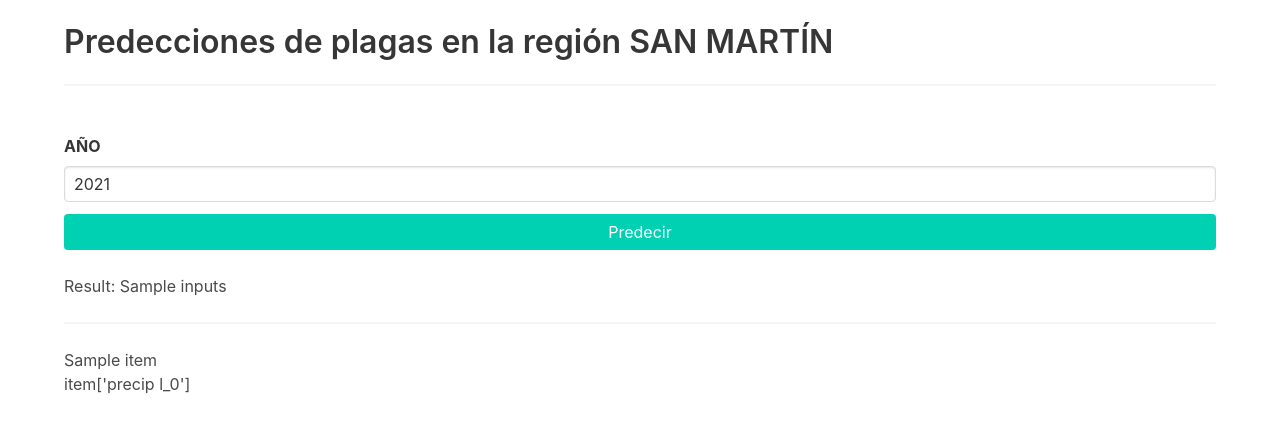
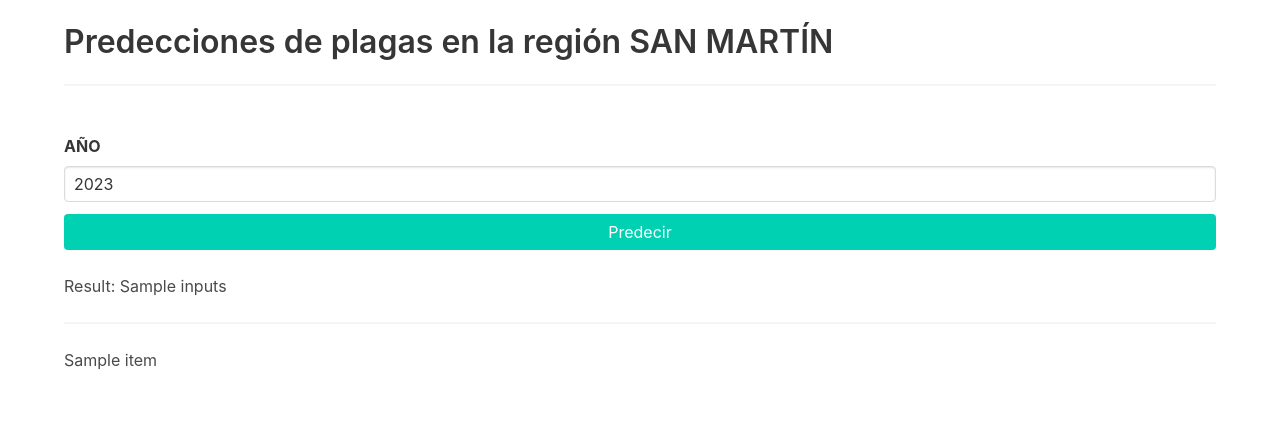
Before and after one commit to PlagaML/plagaa-toheroku, a Flask app: template templates/index.html in a window 1280 px wide. Shown: the top 433 px of the page. Run offline with Flask 2, Linux system fonts and the light colour scheme; the template is opened without the code that fills it: most values are stand-ins (such as "Sample title", 1, 10 or a date in 2020).

Commit message:
con el nuevo modelo

```diff
--- a/app.py
+++ b/app.py
@@ -18,21 +18,23 @@ model_file_path = os.path.join(my_dir, 'model.pickle')
 scaler_file_path = os.path.join(my_dir, 'scaler.pickle')
 
 #final selected data
-feature_names = ['temp_max l_4', 'precip l_5', 'temp_max l_2', 'temp_min l_1', 'temp_prom l_3',
-                 'temp_min l_3', 'temp_min l_4', 'temp_min l_2', 'temp_prom l_2',
-                'provincia']
-numeric_feature_names = ['temp_max l_4', 'precip l_5', 'temp_max l_2', 'temp_min l_1',
-       'temp_prom l_3', 'temp_min l_3', 'temp_min l_4', 'temp_min l_2',
-       'temp_prom l_2']
-categor_feature_names = ['provincia']
+#feature_names = ['precip l_0', 'temp_prom l_0','precip l_5', 'temp_prom l_5', 'provincia']
+feature_names = ['latitud', 'longitud', 'precip l_0', 'temp_max l_0', 'temp_min l_0', 'temp_max l_2', 'temp_min l_2', 'precip l_2']
+#numeric_feature_names = ['precip l_0', 'temp_prom l_0', 'precip l_5', 'temp_prom l_5']
+numeric_feature_names = ['latitud', 'longitud', 'precip l_0', 'temp_max l_0', 'temp_min l_0', 'temp_max l_2', 'temp_min l_2', 'precip l_2']
+
+#categor_feature_names = ['provincia']
+categor_feature_names = []
+
 outcome_name = ['TARGET']
 
-categorical_engineered_features=['provincia_SAN MARTIN',
- 'provincia_PICOTA',
- 'provincia_MOYOBAMBA',
- 'provincia_BELLAVISTA',
- 'provincia_RIOJA',
- 'provincia_TOCACHE']
+#categorical_engineered_features=['provincia_SAN MARTIN',
+# 'provincia_PICOTA',
+# 'provincia_MOYOBAMBA',
+# 'provincia_BELLAVISTA',
+# 'provincia_RIOJA',
+# 'provincia_TOCACHE']
+categorical_engineered_features = []
 
 
 @app.route('/api/predict', methods=['GET','POST'])
@@ -41,13 +43,13 @@ def api_predict():
     """
     if request.method == 'POST':  #this block is only entered when the form is submitted
 
-        req_data = request.get_json ()
-        if not req_data:
-            return jsonify(error="request body cannot be empty"), 400
-        anho = req_data['anho']
+        #req_data = request.get_json ()
+        #if not req_data:
+        #    return jsonify(error="request body cannot be empty2"), 400
+        #anho = req_data['anho']
 
         features = {
-            'anho': anho
+            'anho': 2023
         }
 
         #Load the saved model
@@ -58,15 +60,16 @@ def api_predict():
 
 
 
+        '''new_data = pd.DataFrame([
+        {'Name': 'M 3', 'precip l_0': 22.068888, 'temp_prom l_0': 26.891296, 'precip l_5': 0.056287, 'temp_prom l_5': 28.582603, 'provincia': 'SAN MARTIN'},
+        {'Name': 'M 1', 'precip l_0': 2.736914, 'temp_prom l_0': 26.846750, 'precip l_5': 13.684924, 'temp_prom l_5': 23.525642, 'provincia': 'PICOTA'},
+        {'Name': 'M 2', 'precip l_0': 2.736914, 'temp_prom l_0': 26.846750, 'precip l_5': 13.684924, 'temp_prom l_5': 23.525642, 'provincia': 'PICOTA'},
+
+        ])'''
         new_data = pd.DataFrame([
-        {'temp_max l_4': 27.303525, 'precip l_5': 5.453901, 'temp_max l_2': 33.722817, 'temp_min l_1': 21.857262, 'temp_prom l_3': 25.483028, 'temp_min l_3': 21.190212, 'temp_min l_4': 21.686244, 'temp_min l_2': 21.037416, 'temp_prom l_2': 27.380116, 'provincia': 'BELLAVISTA' },
-{'temp_max l_4': 30.221358, 'precip l_5': 22.944548, 'temp_max l_2': 31.381693, 'temp_min l_1': 22.960336, 'temp_prom l_3': 27.196949, 'temp_min l_3': 23.375591, 'temp_min l_4': 22.978642, 'temp_min l_2': 23.566438  , 'temp_prom l_2': 27.474066, 'provincia': 'SAN MARTIN' },
-{'temp_max l_4': 30.876208, 'precip l_5': 3.793558, 'temp_max l_2': 31.280876, 'temp_min l_1': 20.371897, 'temp_prom l_3': 25.245815, 'temp_min l_3': 19.853952, 'temp_min l_4': 20, 'temp_min l_2': 20, 'temp_prom l_2': 20, 'provincia': 'RIOJA' },
-{'temp_max l_4': 29, 'precip l_5': 0.6, 'temp_max l_2': 28, 'temp_min l_1': 20, 'temp_prom l_3': 24, 'temp_min l_3': 20, 'temp_min l_4': 20, 'temp_min l_2': 20, 'temp_prom l_2': 24, 'provincia': 'MOYOBAMBA' },
 
-{'temp_max l_4': 27.303525, 'precip l_5': 5.453901, 'temp_max l_2': 33.722817, 'temp_min l_1': 21.857262, 'temp_prom l_3': 25.483028, 'temp_min l_3': 21.190212, 'temp_min l_4': 21.686244, 'temp_min l_2': 21.037416, 'temp_prom l_2': 27.380116, 'provincia': 'PICOTA' },
-{'temp_max l_4': 27.303525, 'precip l_5': 5.453901, 'temp_max l_2': 33.722817, 'temp_min l_1': 21.857262, 'temp_prom l_3': 25.483028, 'temp_min l_3': 21.190212, 'temp_min l_4': 21.686244, 'temp_min l_2': 21.037416, 'temp_prom l_2': 27.380116, 'provincia': 'TOCACHE' },
-
+        {'latitud': 354860, 'longitud': 9271177, 'precip l_0': 2.271762, 'temp_max l_0': 31.162016, 'temp_min l_0': 20.965277, 'temp_max l_2': 32.038571, 'temp_min l_2': 20.915900, 'precip l_2': 1.013100},
+        {'latitud': 353419, 'longitud': 9271645, 'precip l_0': 0, 'temp_max l_0': 28.029667, 'temp_min l_0': 20.262200, 'temp_max l_2': 31.262200, 'temp_min l_2': 23.347366, 'precip l_2': 11.307649}
 
         ])
         print(new_data)
@@ -89,6 +92,7 @@ def api_predict():
         for feature in missing_features:
             # add zeros since feature is absent in these data samples
             prediction_features[feature] = [0] * len(prediction_features)
+
 
         # view final feature set
         print(prediction_features)
@@ -129,14 +133,16 @@ def predict():
         model = cargarModeloSiEsNecesario()
         scaler = cargarScalerSiEsNecesario()
 
+        '''new_data = pd.DataFrame([
+        {'Name': 'M 3', 'precip l_0': 22.068888, 'temp_prom l_0': 26.891296, 'precip l_5': 0.056287, 'temp_prom l_5': 28.582603, 'provincia': 'SAN MARTIN'},
+        {'Name': 'M 1', 'precip l_0': 2.736914, 'temp_prom l_0': 26.846750, 'precip l_5': 13.684924, 'temp_prom l_5': 23.525642, 'provincia': 'PICOTA'},
+        {'Name': 'M 2', 'precip l_0': 2.736914, 'temp_prom l_0': 26.846750, 'precip l_5': 13.684924, 'temp_prom l_5': 23.525642, 'provincia': 'PICOTA'},
+
+        ])'''
         new_data = pd.DataFrame([
-      {'temp_max l_4': 27.303525, 'precip l_5': 5.453901, 'temp_max l_2': 33.722817, 'temp_min l_1': 21.857262, 'temp_prom l_3': 25.483028, 'temp_min l_3': 21.190212, 'temp_min l_4': 21.686244, 'temp_min l_2': 21.037416, 'temp_prom l_2': 27.380116, 'provincia': 'BELLAVISTA' },
-{'temp_max l_4': 30.221358, 'precip l_5': 22.944548, 'temp_max l_2': 31.381693, 'temp_min l_1': 22.960336, 'temp_prom l_3': 27.196949, 'temp_min l_3': 23.375591, 'temp_min l_4': 22.978642, 'temp_min l_2': 23.566438  , 'temp_prom l_2': 27.474066, 'provincia': 'SAN MARTIN' },
-{'temp_max l_4': 30.876208, 'precip l_5': 3.793558, 'temp_max l_2': 31.280876, 'temp_min l_1': 20.371897, 'temp_prom l_3': 25.245815, 'temp_min l_3': 19.853952, 'temp_min l_4': 20, 'temp_min l_2': 20, 'temp_prom l_2': 20, 'provincia': 'RIOJA' },
-{'temp_max l_4': 29, 'precip l_5': 0.6, 'temp_max l_2': 28, 'temp_min l_1': 20, 'temp_prom l_3': 24, 'temp_min l_3': 20, 'temp_min l_4': 20, 'temp_min l_2': 20, 'temp_prom l_2': 24, 'provincia': 'MOYOBAMBA' },
 
-{'temp_max l_4': 27.303525, 'precip l_5': 5.453901, 'temp_max l_2': 33.722817, 'temp_min l_1': 21.857262, 'temp_prom l_3': 25.483028, 'temp_min l_3': 21.190212, 'temp_min l_4': 21.686244, 'temp_min l_2': 21.037416, 'temp_prom l_2': 27.380116, 'provincia': 'PICOTA' },
-{'temp_max l_4': 27.303525, 'precip l_5': 5.453901, 'temp_max l_2': 33.722817, 'temp_min l_1': 21.857262, 'temp_prom l_3': 25.483028, 'temp_min l_3': 21.190212, 'temp_min l_4': 21.686244, 'temp_min l_2': 21.037416, 'temp_prom l_2': 27.380116, 'provincia': 'TOCACHE' },
+        {'latitud': 354860, 'longitud': 9271177, 'precip l_0': 2.271762, 'temp_max l_0': 31.162016, 'temp_min l_0': 20.965277, 'temp_max l_2': 32.038571, 'temp_min l_2': 20.915900, 'precip l_2': 1.013100},
+        {'latitud': 353419, 'longitud': 9271645, 'precip l_0': 0, 'temp_max l_0': 28.029667, 'temp_min l_0': 20.262200, 'temp_max l_2': 31.262200, 'temp_min l_2': 23.347366, 'precip l_2': 11.307649}
 
         ])
         print(new_data)
--- a/requirements.txt
+++ b/requirements.txt
@@ -3,7 +3,7 @@ Flask-RESTful==0.3.7
 Flask-Cors==3.0.7
 gunicorn
 
-scikit-learn==0.23.1
+scikit-learn==0.24.1
 joblib==0.17.0
 
 xgboost==1.3.3
--- a/templates/index.html
+++ b/templates/index.html
@@ -26,7 +26,7 @@
             <div class="control">
               <input
               name="anho" class="input"
-              type="number" placeholder="Enter año" value="2021">
+              type="number" placeholder="Enter año" value="2023">
             </div>
           </div>
 
@@ -41,11 +41,9 @@
 
             Result: {{inputs}} <hr>
 
-             {% for item in predictions %}
-             <span>{{ item }}</span><br>
-          {% endfor %}
-          item['precip l_0']
-
+              {% for item in predictions %}
+                <span>{{ item }}</span><br>
+              {% endfor %}
           {% else %}
             <p>No predicts!</p>
           {% endif %}
```
Also changed, not shown: 2 other files.
